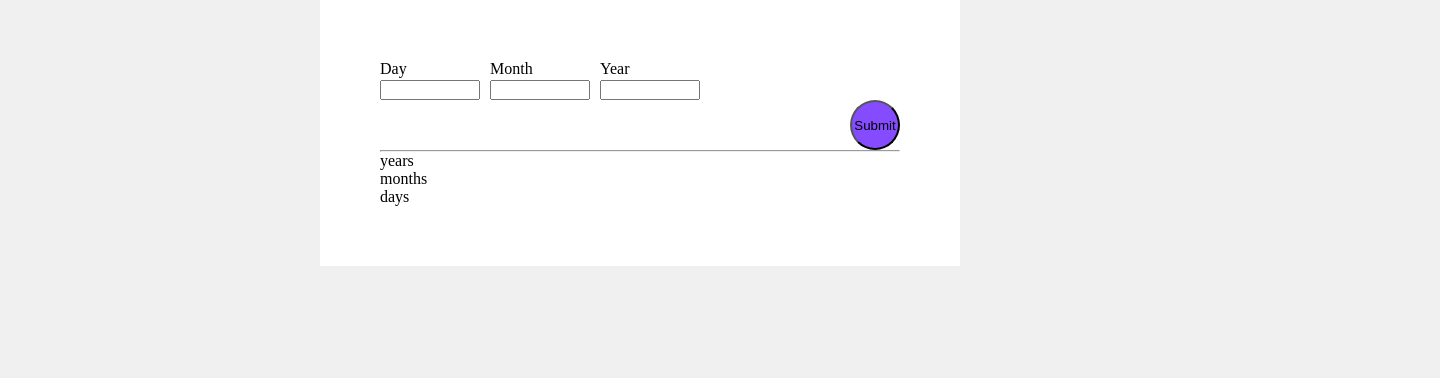
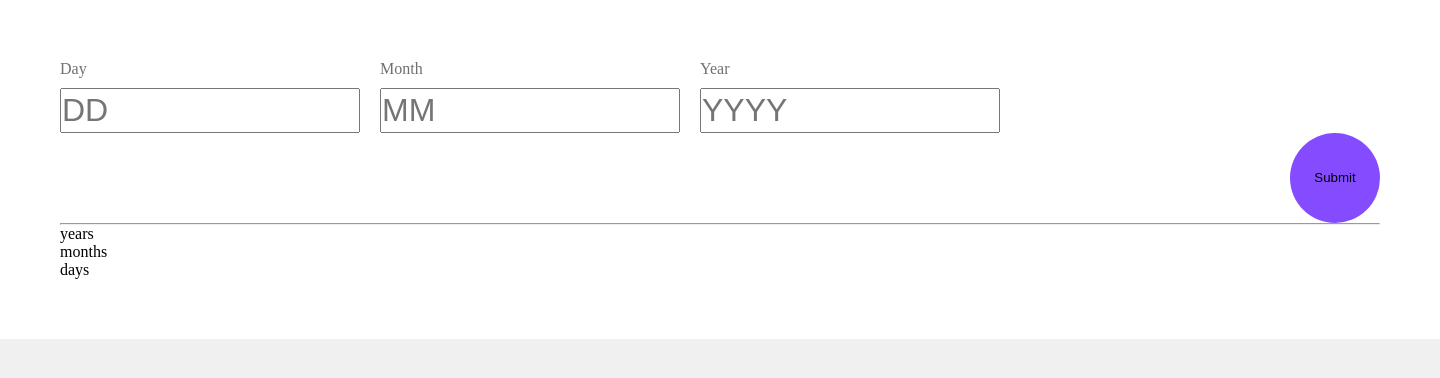
Before and after one commit to haminhduc/age-calculator-js, a plain HTML site: page index.html in a window 1280 px wide. Shown: the whole page, 1440 px wide, since content can reach past the window. Drawn offline with Linux system fonts and the light colour scheme.

Commit message:
update input field

```diff
--- a/index.html
+++ b/index.html
@@ -4,6 +4,12 @@
     <meta charset="UTF-8" />
     <meta http-equiv="X-UA-Compatible" content="IE=edge" />
     <meta name="viewport" content="width=device-width, initial-scale=1.0" />
+    <link rel="preconnect" href="https://fonts.googleapis.com" />
+    <link rel="preconnect" href="https://fonts.gstatic.com" crossorigin />
+    <link
+      href="https://fonts.googleapis.com/css2?family=Open+Sans:wght@400;700;800&display=swap"
+      rel="stylesheet"
+    />
     <link rel="stylesheet" href="style.css" />
     <title>Document</title>
   </head>
@@ -14,9 +20,19 @@
           <label for="day">Day</label>
           <label for="month">Month</label>
           <label for="year">Year</label>
-          <input type="number" id="day" />
-          <input type="number" id="month" />
-          <input type="number" id="year" />
+          <input type="number" class="input-field" placeholder="DD" id="day" />
+          <input
+            type="number"
+            class="input-field"
+            placeholder="MM"
+            id="month"
+          />
+          <input
+            type="number"
+            class="input-field"
+            placeholder="YYYY"
+            id="year"
+          />
         </div>
         <input type="submit" class="submit-button" />
       </form>
--- a/style.css
+++ b/style.css
@@ -16,7 +16,7 @@ body {
   display: flex;
   flex-direction: column;
   align-items: center;
-  width: 50%;
+  width: 1440px;
   margin: auto;
   padding: 60px;
 }
@@ -24,19 +24,26 @@ body {
   display: flex;
   flex-direction: column;
   width: 100%;
+  font-weight: 400;
 }
 .input-date {
+  width: 80%;
   display: grid;
-  grid-template-columns: 100px 100px 100px;
-  grid-template-rows: 20px 20px;
-  gap: 0 10px;
+  grid-template-columns: 300px 300px 300px;
+  grid-template-rows: 20px 45px;
+  gap: 7.5px 20px;
+  color: hsl(0, 1%, 44%);
+}
+.input-field {
+  font-size: 32px;
 }
 .submit-button {
   background-color: hsl(259, 100%, 65%);
   align-self: flex-end;
-  width: 50px;
-  height: 50px;
+  width: 90px;
+  height: 90px;
   border-radius: 50%;
+  border: none;
 }
 .result {
   width: 100%;
```
